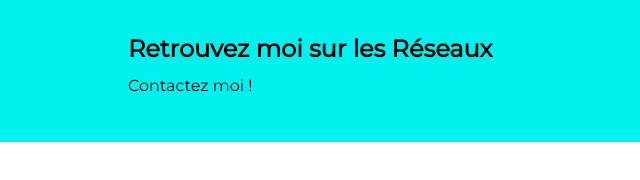
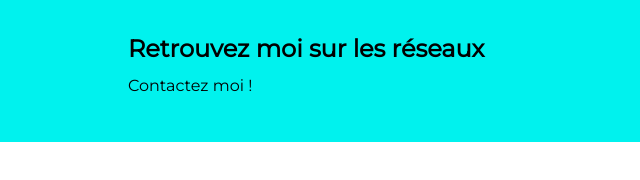
Before and after one commit to KhalidBls/p1khalidhtml, a plain HTML site: page index.html in a window 1280 px wide. Shown: the part 428-608 px from the top of the page, 0-640 px from the left. Drawn offline with Linux system fonts and the light colour scheme.

Commit message:
correction

```diff
--- a/index.html
+++ b/index.html
@@ -34,7 +34,7 @@
 
     </section>
     <section id="reseaux">
-        <h1>Retrouvez moi sur les Réseaux</h1>
+        <h1>Retrouvez moi sur les réseaux</h1>
         <p>Contactez moi !</p>
         <div id="logo">
         <a href="https://github.com/KhalidBls" target="_blank"><i class="fab fa-github fa-3x"></i></a>
```
